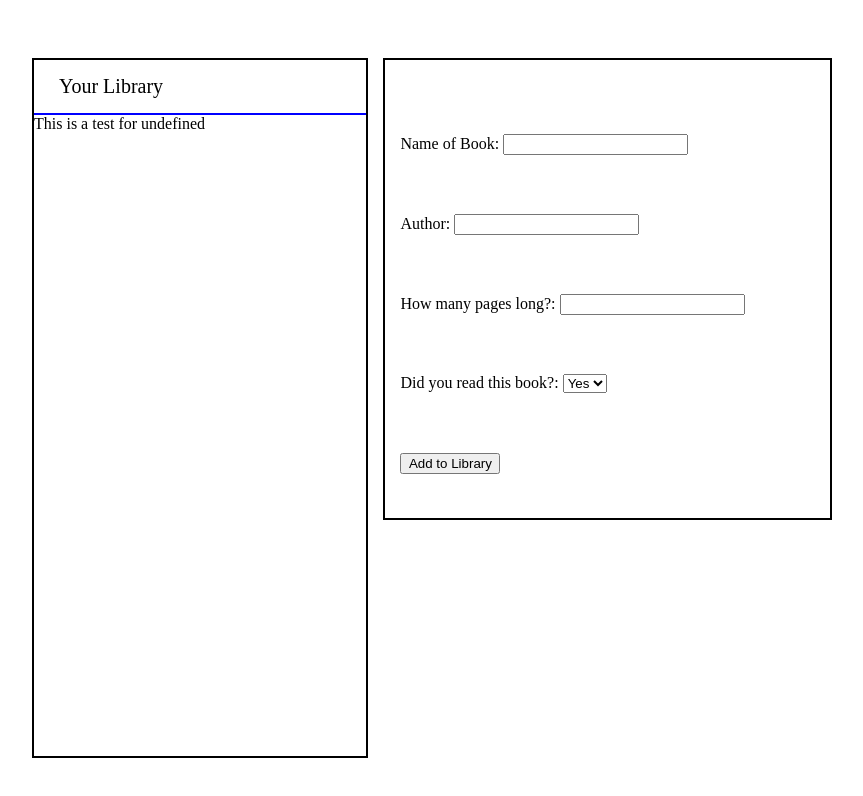
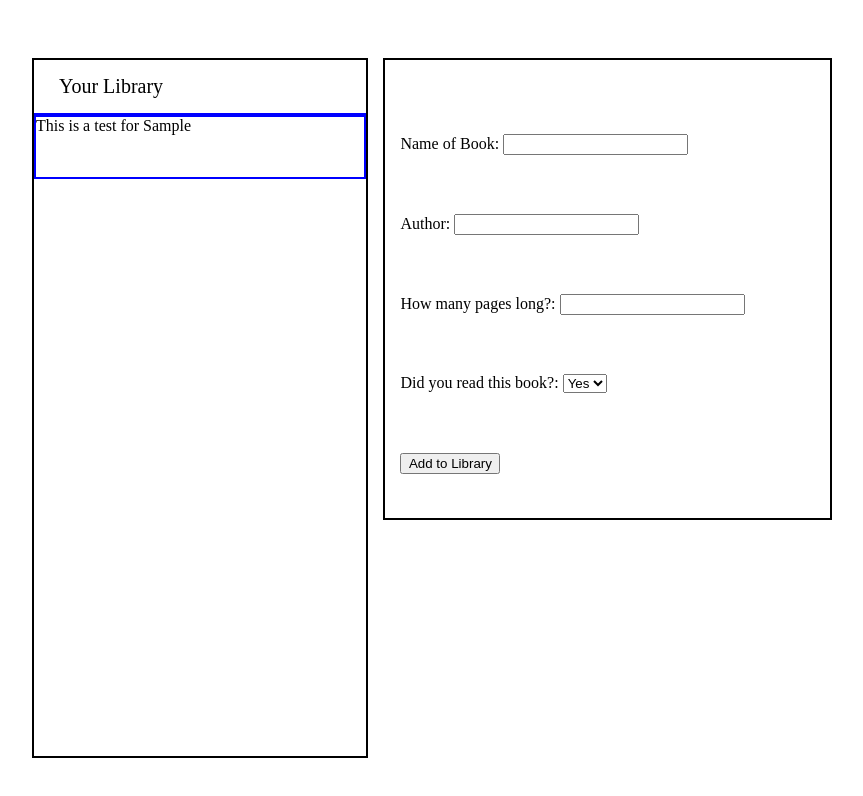
Before and after one commit to tgorsk15/digital-library, a plain HTML site: page index.html in a window 1280 px wide. Both pictures are taken after typing "Sample", "Sample", "5" into the empty fields and a click on the button "Add to Library". Shown: the whole page, without its empty margins (208-1071 px from the left). Drawn offline with Linux system fonts and the light colour scheme.

Commit message:
Create bookCard(s) each instance of book
Was able to successfully link up the values passed through the form to what is displayed
in the card that appears in the bookshelf on the left. Each instance of 'book' should appear
below the most recent card, thus creating a ever growing list of books in the library

```diff
--- a/script.js
+++ b/script.js
@@ -1,13 +1,27 @@
 // array to store only the book OBJECTS
 const myLibrary = [];
 
-function Book(name, author, pages, isRead) {
-    this.name = name;
-    this.author = author;
-    this.pages = pages;
-    this.isRead = isRead;
+function Book(bookName, authorName, pagesNumber, readBook) {
+    this.bookName = bookName;
+    this.authorName = authorName;
+    this.pagesNumber = pagesNumber;
+    this.readBook = readBook;
     // put
 }
+
+
+// reference to cards-holder section
+const cardStorage = document.querySelector('.cards-holder')
+
+Book.prototype.createCard = function() {
+    console.log('test')
+    const bookCard = document.createElement('div');
+    bookCard.classList.add('book-card');
+    // problem: Coming up as 'undefined' for the below
+
+    bookCard.textContent = `This is a test for ${bookName.value}`;
+    cardStorage.appendChild(bookCard);
+};
 
 
 function addBookToLibrary(book) {
@@ -18,38 +32,28 @@ function addBookToLibrary(book) {
 // reference to add book form
 const bookForm = document.getElementById('book-form');
 
-
+const bookName = document.getElementById('book-name');
+const authorName = document.getElementById('author-name');
+const pagesNumber = document.getElementById('pages-number');
+const readBook = document.getElementById('read-book');
 // submit button that triggers a creation of an
 // object based on the Book constructor
 const addBook = document.querySelector('.add-book')
 addBook.addEventListener('click', (event) => {
     event.preventDefault();
-    // when pressed, book must be added to 'myLibrary'
-    // a new object based on Book() must be created
-    const bookName = document.getElementById('book-name');
-    const authorName = document.getElementById('author-name');
-    const pagesNumber = document.getElementById('pages-number');
-    const readBook = document.getElementById('read-book');
 
     // creates the new object with Book() as the prototype
     const book = new Book(bookName.value, authorName.value, pagesNumber.value,
         readBook.value)
     console.log(book)
 
+    // adds the instance of book to myLibrary
     addBookToLibrary(book);
-    createCard(book);
+
+    book.createCard();
+
     bookForm.reset();
 });
 
-// reference to cards-holder section
-const cardStorage = document.querySelector('.cards-holder')
-
-function createCard(book) {
-    const bookCard = document.createElement('div');
-    bookCard.classList.add('book-card');
-    // problem: Coming up as 'undefined' for the below
-    bookCard.textContent = `This is a test for ${book.bookName}`;
-    cardStorage.appendChild(bookCard);
-}
 
 console.log('test')
--- a/styles.css
+++ b/styles.css
@@ -53,5 +53,5 @@ form {
 
 .book-card {
     height: 60px;
-    border: 2px 2px solid blue;
+    border: 2px solid blue;
 }
```
